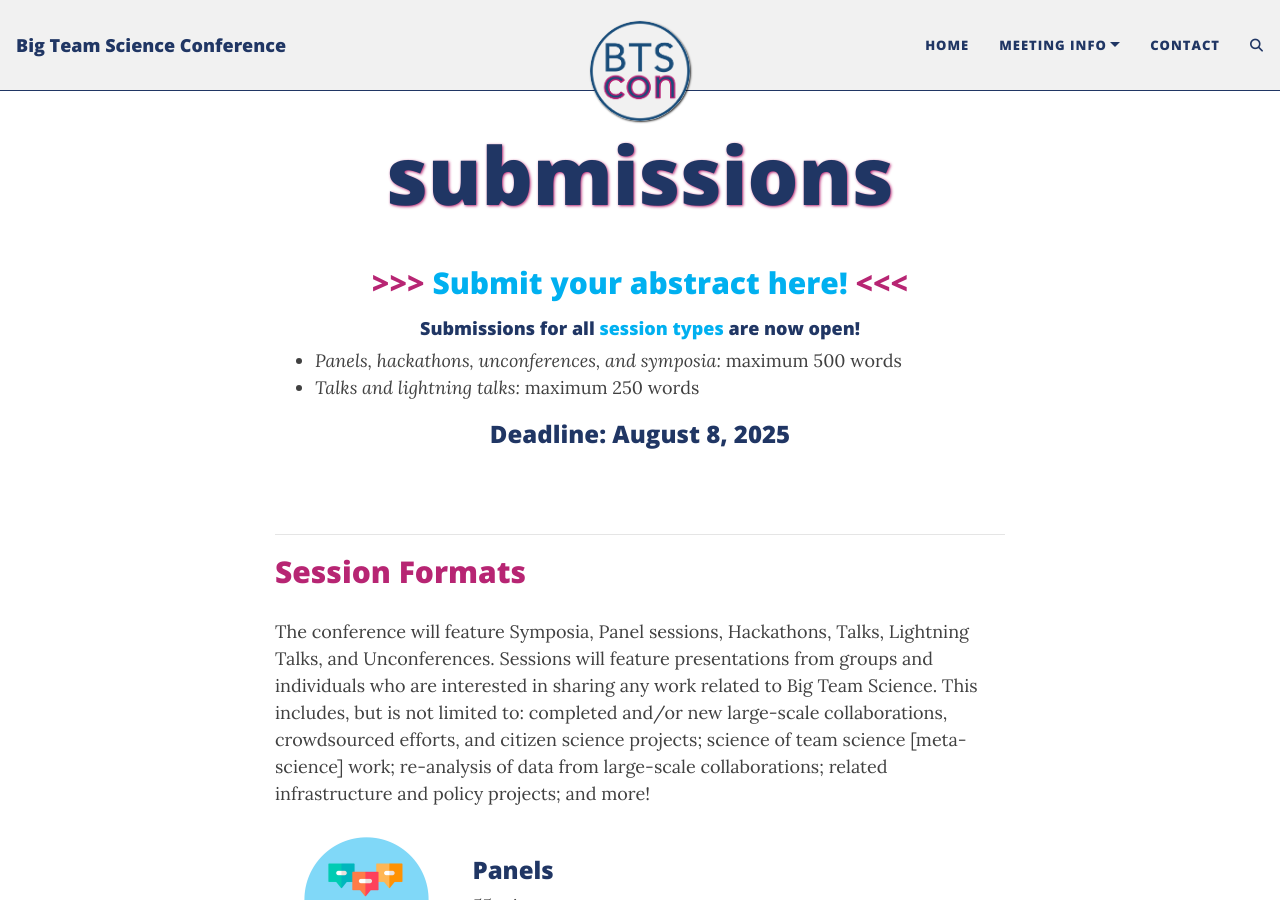
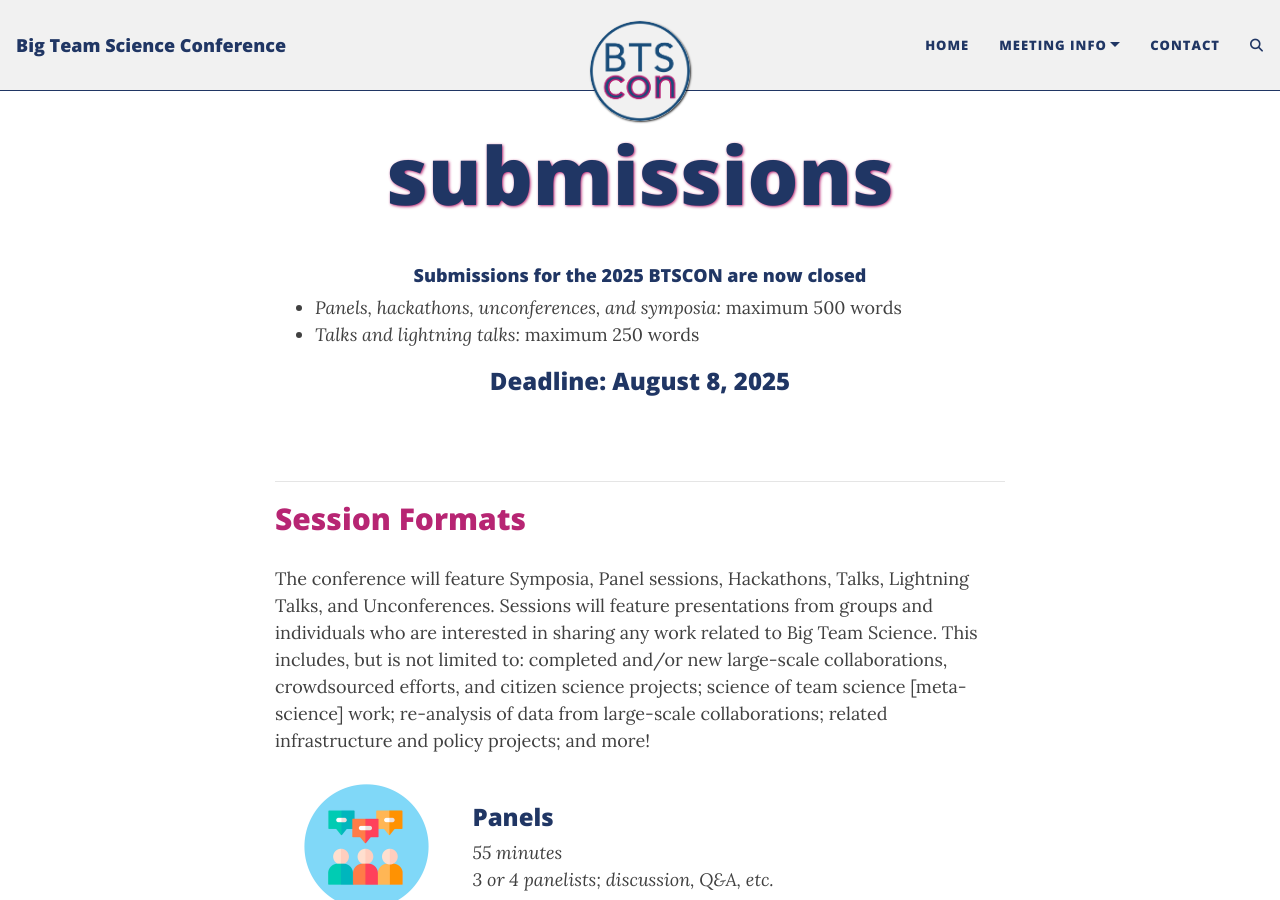
Before and after one commit to bigteamscienceconference/bigteamscienceconference.github.io, a Jekyll site: the page built from submissions.md, in a window 1280 px wide and 900 px high. Built offline with Jekyll 4.4.1, drawn with Linux system fonts in a browser that asks for light colours; comment, search, counter and statistics services are not loaded.

Commit message:
remove submission link

```diff
--- a/submissions.md
+++ b/submissions.md
@@ -3,10 +3,11 @@ layout: page
 title: submissions
 ---
 
+<!--
+<h2 align="center"> >>> <a href="https://docs.google.com/forms/d/e/1FAIpQLSdIfHkVRsmgCAL2YUzbDfyI91gElCtlXPkIPUwoOcxLZIeIYw/viewform?usp=dialog" target="_blank">Submit your abstract here!</a> <<< </h2>
+-->
 
-<h2 align="center"> >>> <a href="https://docs.google.com/forms/d/e/1FAIpQLSdIfHkVRsmgCAL2YUzbDfyI91gElCtlXPkIPUwoOcxLZIeIYw/viewform?usp=dialog" target="_blank">Submit your abstract here!</a> <<< </h2>
-
-<h4 align="center">Submissions for all <a href="#sessions">session types</a> are now open!</h4>
+<h4 align="center">Submissions for the 2025 BTSCON are now closed</h4>
 
 
 * *Panels, hackathons, unconferences, and symposia:* maximum 500 words
```
Also changed, not shown: index.md (+2 -2 lines).
